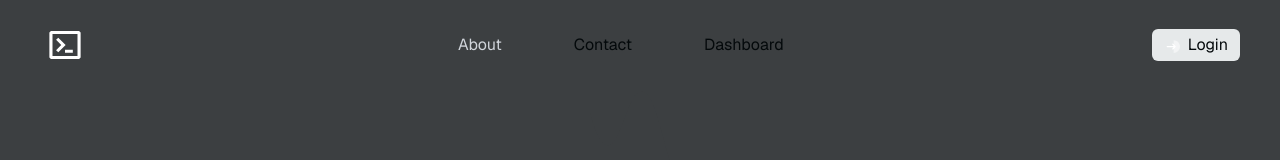
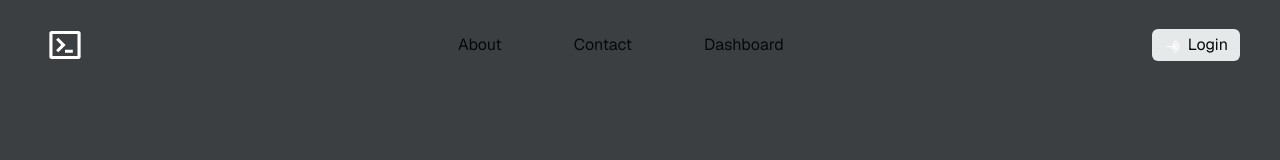
Before and after one commit to saurabhje/code-board, a Next.js app: page / in a window 1280 px wide. Shown: the top 160 px of the page. Built offline with nearby package versions, Linux system fonts and the light colour scheme; no server answers.

Commit message:
Styling Waves

```diff
--- a/app/page.tsx
+++ b/app/page.tsx
@@ -1,6 +1,6 @@
 import { createClient } from "@/utils/supabase/server";
 import { cookies } from "next/headers";
-import Image from "next/image";
+
 
 export default async function Index() {
   const cookieStore = cookies();
@@ -18,9 +18,6 @@ export default async function Index() {
 
   return (
     <div className="flex flex-col items-center">
-      <div className="custom-shape-divider-top-1701460132">
-        <Image src='/wavesNegative.svg' alt="wave" width={100} height={100}/>
-      </div>
     </div>
   );
 }
--- a/components/Navbar.tsx
+++ b/components/Navbar.tsx
@@ -10,7 +10,7 @@ export default function Navbar() {
           <Image src="/logo-white.svg" alt="logo" height={29} width={50} />
         </Link>
         <ul className="hidden h-full gap-12 lg:flex">
-          <Link className="py-1 px-3 rounded-md text-gray-300 hover:text-white hover:bg-btn-background-hover" href="#">About</Link>
+          <Link className="py-1 px-3 rounded-md hover:bg-btn-background-hover" href="#">About</Link>
           <Link className="py-1 px-3 rounded-md hover:bg-btn-background-hover" href="#">Contact</Link>
           <Link className="py-1 px-3 rounded-md hover:bg-btn-background-hover" href="#">Dashboard</Link>
         </ul>
```
